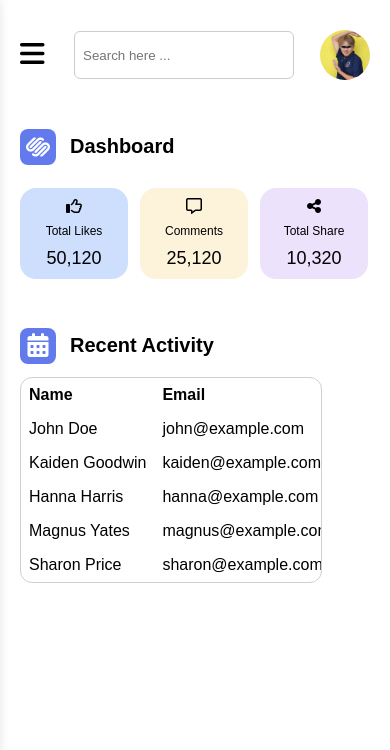
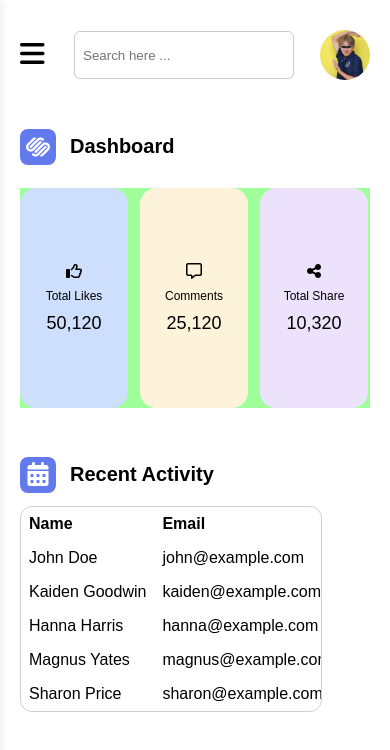
Before and after one commit to WisanuOdds/wisanu_hard_ui, a plain HTML site: page index.html in a window 390 px wide. Drawn offline with Linux system fonts and the light colour scheme.

Commit message:
Responsive dsahboard

```diff
--- a/styles/body.css
+++ b/styles/body.css
@@ -123,6 +123,8 @@ body {
     max-width: 1300px;
     width: 100%;
 
+    margin: 0 auto;
+
 
     /* margin-left: 335px; */
     padding: 30px 20px 20px 20px;
@@ -134,7 +136,7 @@ body {
 }
 
 .main-content.shift {
-    transform: translateX(340px);
+    transform: translateX(130px);
     width: 70%;
 
 }
--- a/styles/dashboard.css
+++ b/styles/dashboard.css
@@ -5,6 +5,7 @@
     align-items: start;
     width: 100%;
     margin-top: 35px;
+    /* background-color: #627aec; */
 }
 
 h1 {
@@ -18,6 +19,7 @@ h1 {
     flex-direction: row;
     justify-content: center;
     align-items: center;
+
 }
 
 .icon-title {
@@ -38,8 +40,7 @@ h1 {
     flex-direction: column;
     justify-content: center;
     align-items: center;
-    width: 210px;
-    height: 150px;
+    min-height: 200px;
     border-radius: 20px;
     padding: 10px;
     color: #000000;
@@ -63,8 +64,7 @@ h1 {
     gap: 2rem;
     margin-top: 10px;
     width: 100%;
-    max-width: 754px;
-    /* background-color: #9eff9b */
+    background-color: #9eff9b
 }
 
 .matrix-icon {
@@ -79,7 +79,7 @@ h1 {
     margin-bottom: 10px;
 }
 
-.matrix-number {
+.matrix-number{
     font-size: 38px;
     font-family: sans-serif;
     font-weight: 400;
```
